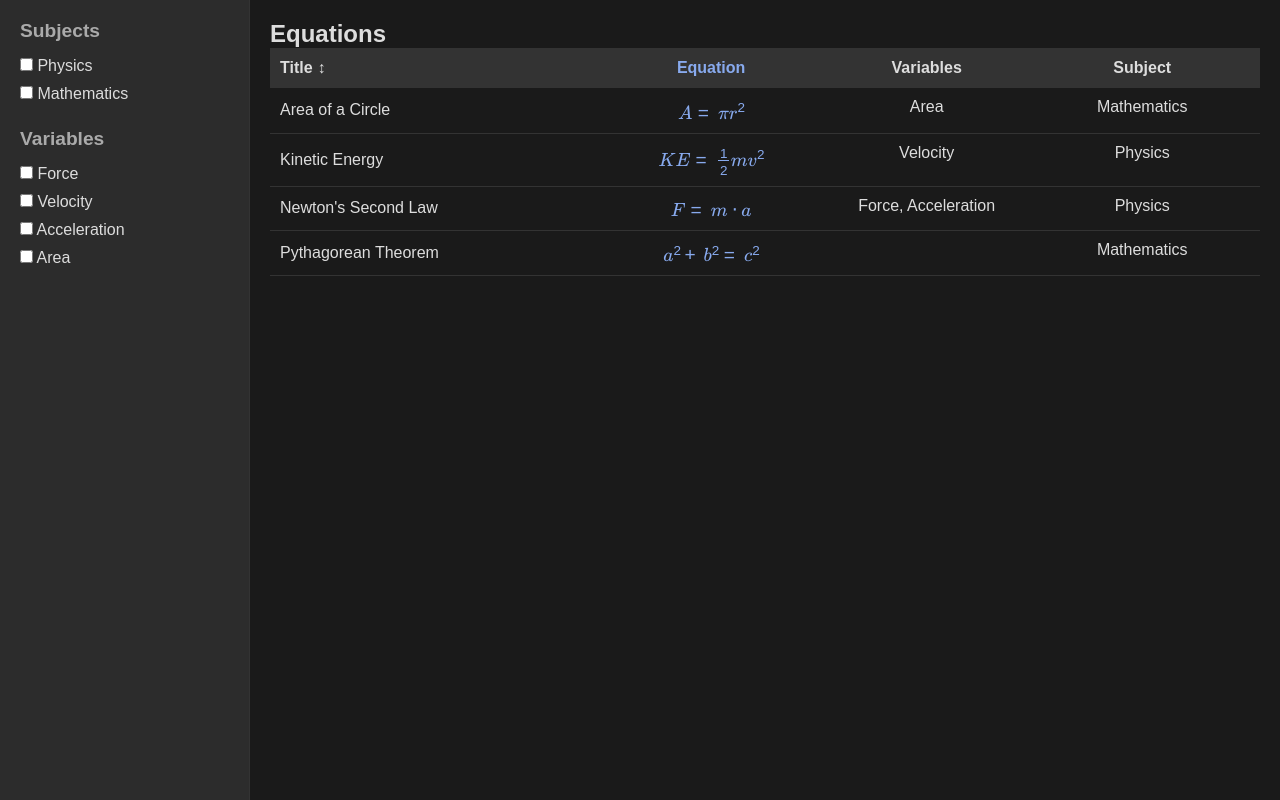
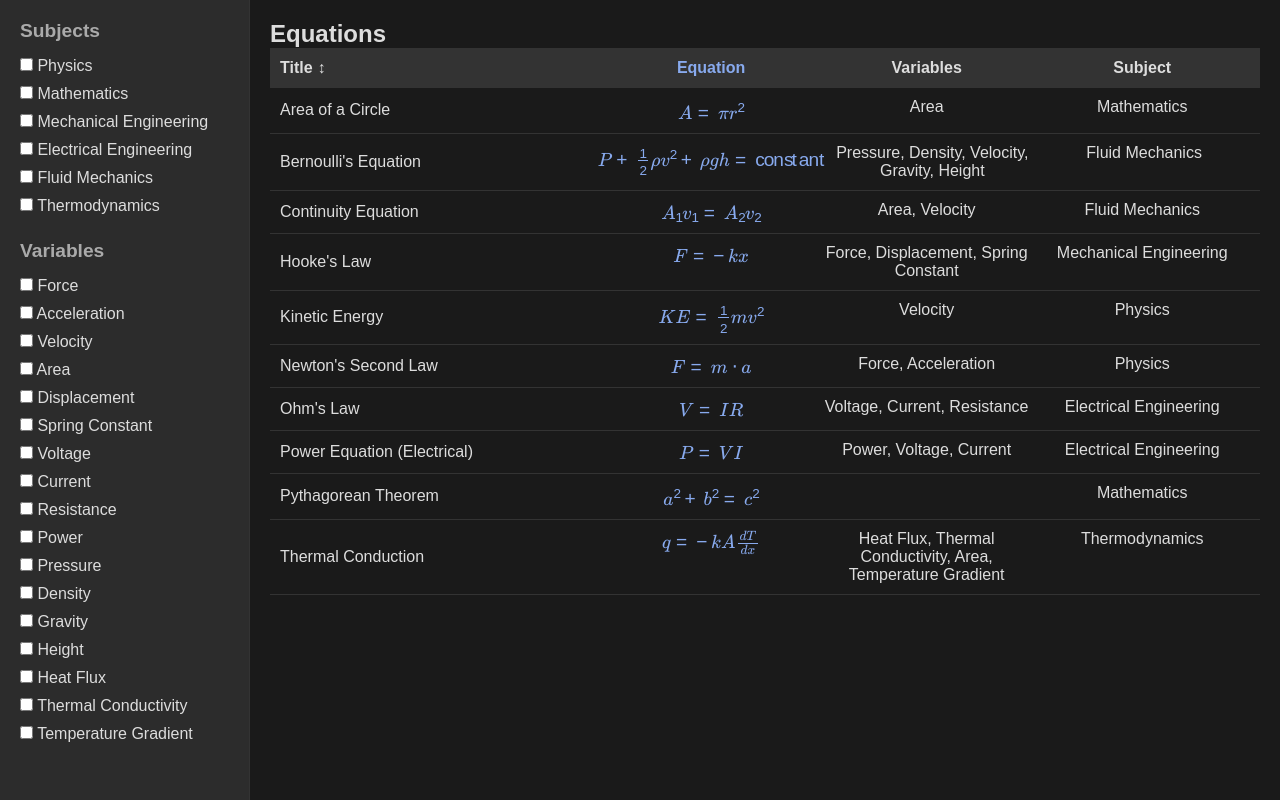
Before and after one commit to TotallyNotIvan/EquIndexPOCusingGPT, a plain HTML site: page index.html in a window 1280 px wide. Drawn offline with nearby package versions, Linux system fonts and the light colour scheme.

Commit message:
Connected the index to the JSON files nowit pulles from that data, also added an auto subject add feature

```diff
--- a/equations.json
+++ b/equations.json
@@ -2,19 +2,19 @@
   "equations": [
     {
       "title": "Newton's Second Law",
-        "equation": "F = m * a",
+      "equation": "F = m \\cdot a",
       "subject": "Physics",
       "variables": ["Force", "Acceleration"]
     },
     {
       "title": "Kinetic Energy",
-        "equation": "KE = 0.5 * m * v^2",
+      "equation": "KE = \\frac{1}{2} m v^2",
       "subject": "Physics",
       "variables": ["Velocity"]
     },
     {
       "title": "Area of a Circle",
-        "equation": "A = π * r^2",
+      "equation": "A = \\pi r^2",
       "subject": "Mathematics",
       "variables": ["Area"]
     },
@@ -23,6 +23,42 @@
       "equation": "a^2 + b^2 = c^2",
       "subject": "Mathematics",
       "variables": []
+    },
+    {
+      "title": "Hooke's Law",
+      "equation": "F = -kx",
+      "subject": "Mechanical Engineering",
+      "variables": ["Force", "Displacement", "Spring Constant"]
+    },
+    {
+      "title": "Ohm's Law",
+      "equation": "V = IR",
+      "subject": "Electrical Engineering",
+      "variables": ["Voltage", "Current", "Resistance"]
+    },
+    {
+      "title": "Power Equation (Electrical)",
+      "equation": "P = VI",
+      "subject": "Electrical Engineering",
+      "variables": ["Power", "Voltage", "Current"]
+    },
+    {
+      "title": "Bernoulli's Equation",
+      "equation": "P + \\frac{1}{2}\\rho v^2 + \\rho gh = \\text{constant}",
+      "subject": "Fluid Mechanics",
+      "variables": ["Pressure", "Density", "Velocity", "Gravity", "Height"]
+    },
+    {
+      "title": "Continuity Equation",
+      "equation": "A_1v_1 = A_2v_2",
+      "subject": "Fluid Mechanics",
+      "variables": ["Area", "Velocity"]
+    },
+    {
+      "title": "Thermal Conduction",
+      "equation": "q = -kA\\frac{dT}{dx}",
+      "subject": "Thermodynamics",
+      "variables": ["Heat Flux", "Thermal Conductivity", "Area", "Temperature Gradient"]
     }
   ]
 }
--- a/index.html
+++ b/index.html
@@ -13,45 +13,11 @@
     <aside class="sidebar">
       <h2>Subjects</h2>
       <ul id="subjectList">
-        <li>
-          <label>
-            <input type="checkbox" class="subject-checkbox" value="Physics" onchange="updateEquationList()">
-            Physics
-          </label>
-        </li>
-        <li>
-          <label>
-            <input type="checkbox" class="subject-checkbox" value="Mathematics" onchange="updateEquationList()">
-            Mathematics
-          </label>
-        </li>
+        <!-- Subjects will be populated automatically -->
       </ul>
       <h2>Variables</h2>
       <ul id="variableList">
-        <li>
-          <label>
-            <input type="checkbox" class="variable-checkbox" value="Force" onchange="updateEquationList()">
-            Force
-          </label>
-        </li>
-        <li>
-          <label>
-            <input type="checkbox" class="variable-checkbox" value="Velocity" onchange="updateEquationList()">
-            Velocity
-          </label>
-        </li>
-        <li>
-          <label>
-            <input type="checkbox" class="variable-checkbox" value="Acceleration" onchange="updateEquationList()">
-            Acceleration
-          </label>
-        </li>
-        <li>
-          <label>
-            <input type="checkbox" class="variable-checkbox" value="Area" onchange="updateEquationList()">
-            Area
-          </label>
-        </li>
+        <!-- Variables will be populated automatically -->
       </ul>
     </aside>
 
--- a/script.js
+++ b/script.js
@@ -1,37 +1,67 @@
 const equationList = document.getElementById('equationList');
+const subjectListEl = document.getElementById('subjectList');
+const variableListEl = document.getElementById('variableList');
 
-// Dummy JSON data for equations with LaTeX format for MathJax
-const equations = [
-  {
-    title: "Newton's Second Law",
-    equation: "F = m \\cdot a",
-    subject: "Physics",
-    variables: ["Force", "Acceleration"]
-  },
-  {
-    title: "Kinetic Energy",
-    equation: "KE = \\frac{1}{2} m v^2",
-    subject: "Physics",
-    variables: ["Velocity"]
-  },
-  {
-    title: "Area of a Circle",
-    equation: "A = \\pi r^2",
-    subject: "Mathematics",
-    variables: ["Area"]
-  },
-  {
-    title: "Pythagorean Theorem",
-    equation: "a^2 + b^2 = c^2",
-    subject: "Mathematics",
-    variables: []
-  }
-];
+let equations = []; // Will be loaded from equations.json
+let sortOrder = 'asc'; // 'asc' for ascending, 'desc' for descending
 
-// Initial sort order
-let sortOrder = 'asc'; // or 'desc'
+// Fetch equations from the external JSON file
+function fetchEquations() {
+  fetch('equations.json')
+    .then(response => response.json())
+    .then(data => {
+      equations = data.equations;
+      populateFilters();      // Populate filter checkboxes based on fetched data
+      updateEquationList();   // Render equations
+    })
+    .catch(err => console.error("Failed to load equations:", err));
+}
 
-// Function to update displayed equations based on selected filters
+// Populate the subject and variable filters dynamically
+function populateFilters() {
+  // Use sets to get unique values
+  const subjectSet = new Set();
+  const variableSet = new Set();
+
+  equations.forEach(eq => {
+    if (eq.subject) {
+      subjectSet.add(eq.subject);
+    }
+    if (eq.variables && Array.isArray(eq.variables)) {
+      eq.variables.forEach(variable => variableSet.add(variable));
+    }
+  });
+
+  // Clear existing content (if any)
+  subjectListEl.innerHTML = "";
+  variableListEl.innerHTML = "";
+
+  // Create checkboxes for subjects
+  subjectSet.forEach(subject => {
+    const li = document.createElement('li');
+    li.innerHTML = `
+      <label>
+        <input type="checkbox" class="subject-checkbox" value="${subject}" onchange="updateEquationList()">
+        ${subject}
+      </label>
+    `;
+    subjectListEl.appendChild(li);
+  });
+
+  // Create checkboxes for variables
+  variableSet.forEach(variable => {
+    const li = document.createElement('li');
+    li.innerHTML = `
+      <label>
+        <input type="checkbox" class="variable-checkbox" value="${variable}" onchange="updateEquationList()">
+        ${variable}
+      </label>
+    `;
+    variableListEl.appendChild(li);
+  });
+}
+
+// Update displayed equations based on selected filters and sort order
 function updateEquationList() {
   const selectedSubjects = Array.from(document.querySelectorAll('.subject-checkbox:checked'))
     .map(checkbox => checkbox.value);
@@ -50,12 +80,9 @@ function updateEquationList() {
   const sortedEquations = filteredEquations.sort((a, b) => {
     const titleA = a.title.toLowerCase();
     const titleB = b.title.toLowerCase();
-
-    if (sortOrder === 'asc') {
-      return titleA.localeCompare(titleB);
-    } else {
-      return titleB.localeCompare(titleA);
-    }
+    return sortOrder === 'asc'
+      ? titleA.localeCompare(titleB)
+      : titleB.localeCompare(titleA);
   });
 
   // Display sorted equations in table format
@@ -89,20 +116,18 @@ function updateEquationList() {
 
   // Re-render MathJax after updating the content
   MathJax.typesetPromise()
-    .then(() => {
-      console.log("Equations rendered successfully!");
-    })
-    .catch((err) => console.error("MathJax rendering failed: ", err));
+    .then(() => console.log("Equations rendered successfully!"))
+    .catch(err => console.error("MathJax rendering failed: ", err));
 }
 
-// Function to sort equations by title
+// Function to sort equations by title when header is clicked
 function sortEquations(criteria) {
   if (criteria === 'title') {
     sortOrder = sortOrder === 'asc' ? 'desc' : 'asc'; // Toggle sort order
-    document.getElementById('sortArrow').innerHTML = sortOrder === 'asc' ? '&#8593;' : '&#8595;'; // Change arrow direction
+    document.getElementById('sortArrow').innerHTML = sortOrder === 'asc' ? '&#8593;' : '&#8595;';
   }
   updateEquationList();
 }
 
-// Load all equations initially
-updateEquationList();
+// Fetch equations when the page loads
+fetchEquations();
--- a/styles.css
+++ b/styles.css
@@ -58,7 +58,7 @@
 .equation-row.header {
   font-weight: bold;
   background-color: #333;
-    cursor: pointer; /* Pointer cursor for sortable headers */
+  cursor: pointer;
 }
 
 .equation-title {
@@ -75,7 +75,7 @@
 }
 
 .arrow {
-    margin-left: 5px; /* Space between title and arrow */
+  margin-left: 5px;
 }
 
 .equation-row .equation-expression {
```
Also changed, not shown: 1 other file. Lines whose indentation alone changed are shown as unchanged.
